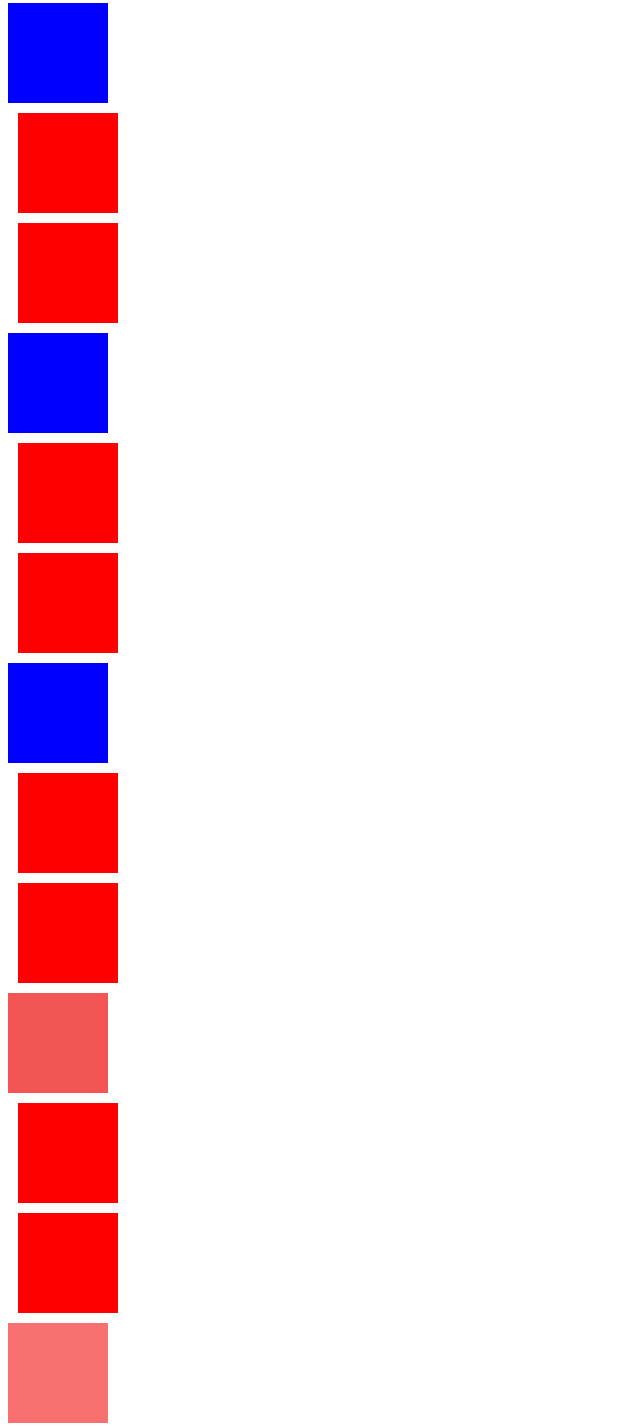
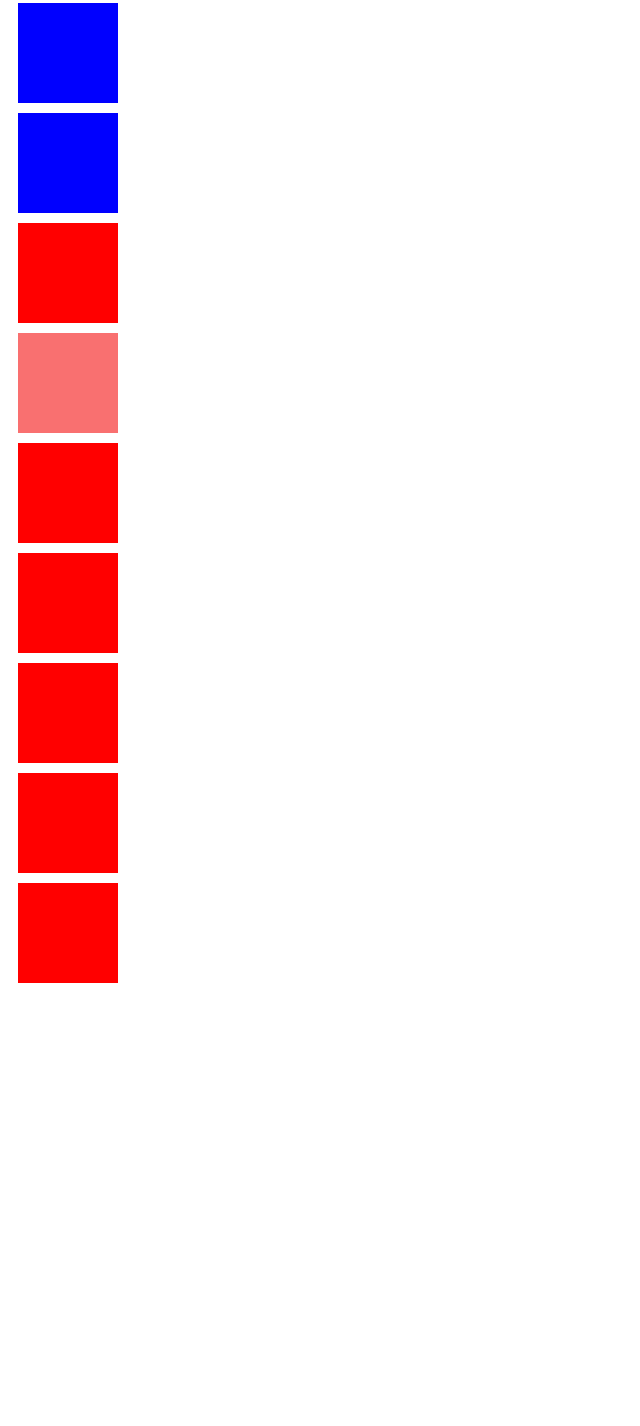
Before and after one commit to anennumen/wybraneparagrafy, a plain HTML site: page index.html in a window 1280 px wide. Shown: the part 117-1543 px from the top of the page, without its empty margins (0-640 px from the left). After the commit the page ends 1110 px from the top, so only its background shows below. Drawn offline with Linux system fonts and the light colour scheme.

Commit message:
poprawione

```diff
--- a/css/style.css
+++ b/css/style.css
@@ -5,27 +5,27 @@ p{
     background-color: red;
 
 }
-.square1{
+.BLUE{
     background-color: blue;
     height: 100px;
     width: 100px;
 }
-.square2{
+.BLUE{
     background-color: blue;
     height: 100px;
     width: 100px;
 }
-.square3{
+.BLUE{
     background-color: blue;
     height: 100px;
     width: 100px;
 }
-.square4{
+.square1{
     background-color: rgb(243, 85, 85);
     height: 100px;
     width: 100px;
 }
-.square5{
+.square1{
      background-color: rgb(249, 112, 112);
     height: 100px;
     width: 100px;
--- a/index.html
+++ b/index.html
@@ -7,11 +7,11 @@
 
 </head>
 <body>
-    <p><div class="square1"></div></p>
-    <p><div class="square2"></div></p>
-    <p><div class="square3"></div></p>
-    <p><div class="square4"></div></p>
-    <p><div class="square5"></div></p>
+    <p class="BLUE"></p>
+    <p class="BLUE"></p>
+    <p class="BLUE "></p>
+    <p class="square2"></p>
+    <p class="square1"></p>
     <p></p>
     <p></p>
     <p></p>
```
